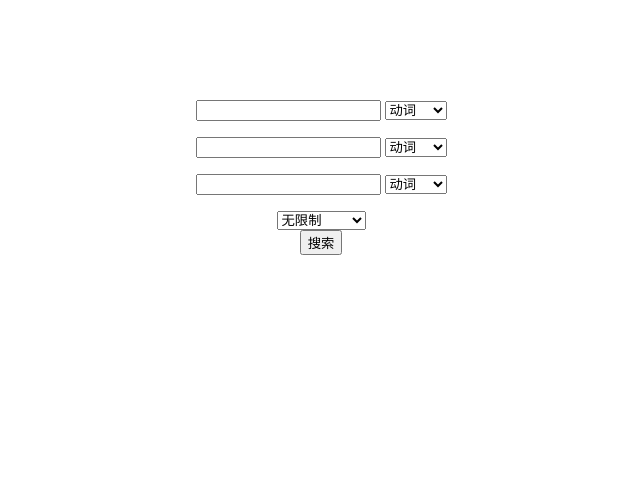
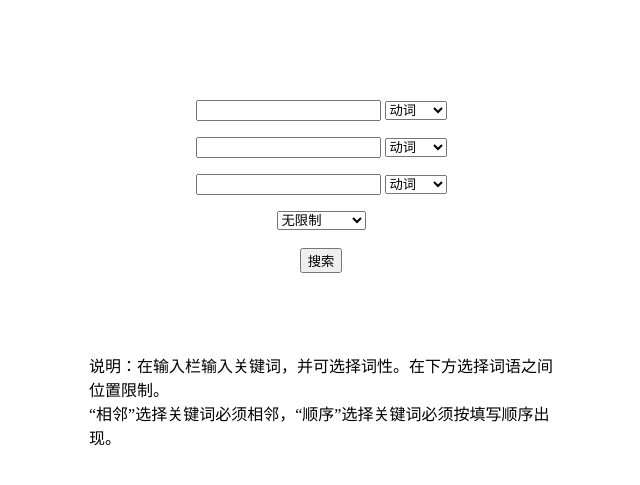
Before and after one commit to qyz-thu/IR_project, a Flask app: page / in a window 1280 px wide. Shown: the top 485 px of the page, without its empty margins (319-959 px from the left). Run offline with Flask 2, Linux system fonts and the light colour scheme.

Commit message:
modify home html

```diff
--- a/templates/home.html
+++ b/templates/home.html
@@ -47,10 +47,13 @@
   			<option value="3">顺序且相邻</option>
 		</select>
 
-        <br>
+        <br><br>
 		<input type="submit" value="搜索">
 	</form>
     </div>
-
+    <div style="padding-left: 400px; padding-right: 400px; margin-top: 80px">
+        说明：在输入栏输入关键词，并可选择词性。在下方选择词语之间位置限制。<br>
+        “相邻”选择关键词必须相邻，“顺序”选择关键词必须按填写顺序出现。
+    </div>
 </body>
 </html>
```
